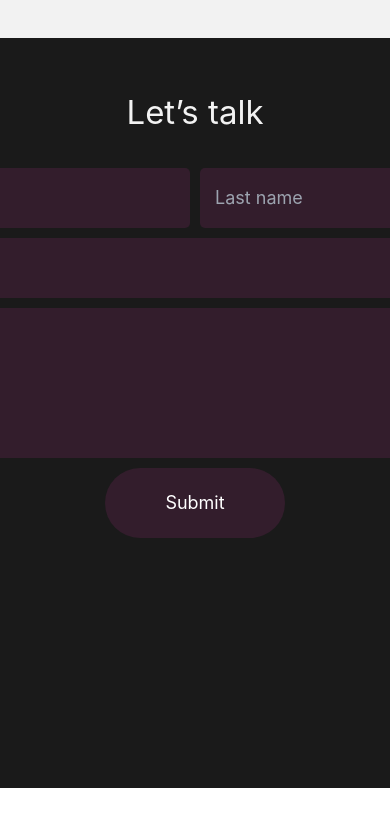
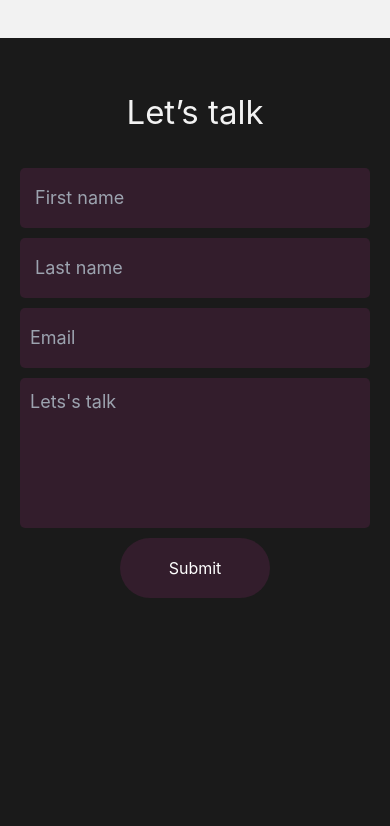
Before and after one commit to Ali07117/alirashid, a React (Create React App) app: page / in a window 390 px wide. Shown: the part 5294-6120 px from the top of the page. Before the commit the page ends 6082 px from the top, so only its background shows below. Built offline with nearby package versions, Linux system fonts and the light colour scheme.

Commit message:
form responsive

```diff
--- a/src/Components/UserForm.js
+++ b/src/Components/UserForm.js
@@ -8,22 +8,22 @@ function UserForm() {
           <p className='text-[--secondry-text] text-[70px] footer-engaging-text font-[400] py-[30px] '>
             Let’s talk
           </p>
-          <form className='w-[800px]'
+          <form className=' form-container w-[800px]'
             action="https://formspree.io/f/xvgovwzp"
             method="POST"
           >
-            <div className='flex gap-[10px] w-[100%] px- justify-center '>
-              <input className='bg-[#331D2C] px-[10px] text-[white] text-[18px] border-none outline-none rounded-[5px] h-[60px] w-[400px]' id='First name' name='First name' placeholder=' First name' type="text" />
-              <input className='bg-[#331D2C] px-[10px] text-[white] text-[18px] border-none outline-none rounded-[5px] h-[60px] w-[400px]' id='Last name' name='Last name' placeholder=' Last name' type="text" />
+            <div className='flex gap-[10px] first-last-box w-[100%] px- justify-center '>
+              <input className='bg-[#331D2C] first-name-field px-[10px] text-[white] text-[18px] border-none outline-none rounded-[5px] h-[60px] w-[400px]' id='First name' name='First name' placeholder=' First name' type="text" />
+              <input className='bg-[#331D2C] last-name-field px-[10px] text-[white] text-[18px] border-none outline-none rounded-[5px] h-[60px] w-[400px]' id='Last name' name='Last name' placeholder=' Last name' type="text" />
             </div>
             <div className='w-[100%] flex justify-center mt-[10px]'>
-              <input className='bg-[#331D2C] px-[10px] text-[white] text-[18px] border-none outline-none rounded-[5px] h-[60px] w-[800px]' id='Email' name='Email' placeholder='Email' required type="email" />
+              <input className='bg-[#331D2C] email-field px-[10px] text-[white] text-[18px] border-none outline-none rounded-[5px] h-[60px] w-[800px]' id='Email' name='Email' placeholder='Email' required type="email" />
             </div>
             <div className='w-[100%] flex justify-center mt-[10px]'>
-              <textarea className='bg-[#331D2C] px-[10px] py-[10px] text-[white] text-[18px] border-none outline-none rounded-[5px] h-[150px] w-[800px]' id='Message' name='Message' placeholder="Lets's talk"></textarea>
+              <textarea className='bg-[#331D2C] text-area-field px-[10px] py-[10px] text-[white] text-[18px] border-none outline-none rounded-[5px] h-[150px] w-[800px]' id='Message' name='Message' placeholder="Lets's talk"></textarea>
             </div>
             <div className='flex justify-center'>
-              <input className='h-[70px] w-[180px] rounded-[70px] mt-[10px] text-[18px] bg-[#331D2C] text-[white] hover:bg-[--secondry] hover:text-[#331D2C] duration-500 cursor-pointer hover:border-[2px] hover:border-[#3B1C32]' type="submit" value="Submit" />
+              <input className='h-[70px] w-[180px] submit-button rounded-[70px] mt-[10px] text-[18px] bg-[#331D2C] text-[white] hover:bg-[--secondry] hover:text-[#331D2C] duration-500 cursor-pointer hover:border-[2px] hover:border-[#3B1C32]' type="submit" value="Submit" />
             </div>
           </form>
         </div>
--- a/src/index.css
+++ b/src/index.css
@@ -140,3 +140,37 @@ textarea {
  /* .skill-container */
 
   @media screen and (max-width: 450px) {.skill-container{padding-left: 30px; padding-right: 30px;}}
+
+
+
+  /* ===================form handling============================= */
+
+
+  @media screen and (max-width: 850px) {
+
+    .form-container{
+      width: 100%;
+      padding-left: 20px;
+      padding-right: 20px;
+    }
+
+    .first-last-box{
+      flex-direction: column;
+    }
+
+    .first-name-field, .last-name-field, .email-field, .text-area-field{
+      width: 100%;
+    }
+  }
+
+  @media screen and (max-width: 700px) {
+    .submit-button{
+      width: 150px;
+      height: 60px;
+      font-size: 16px;
+    }
+  }
+
+
+
+  /* ===================form handling============================= */
```
